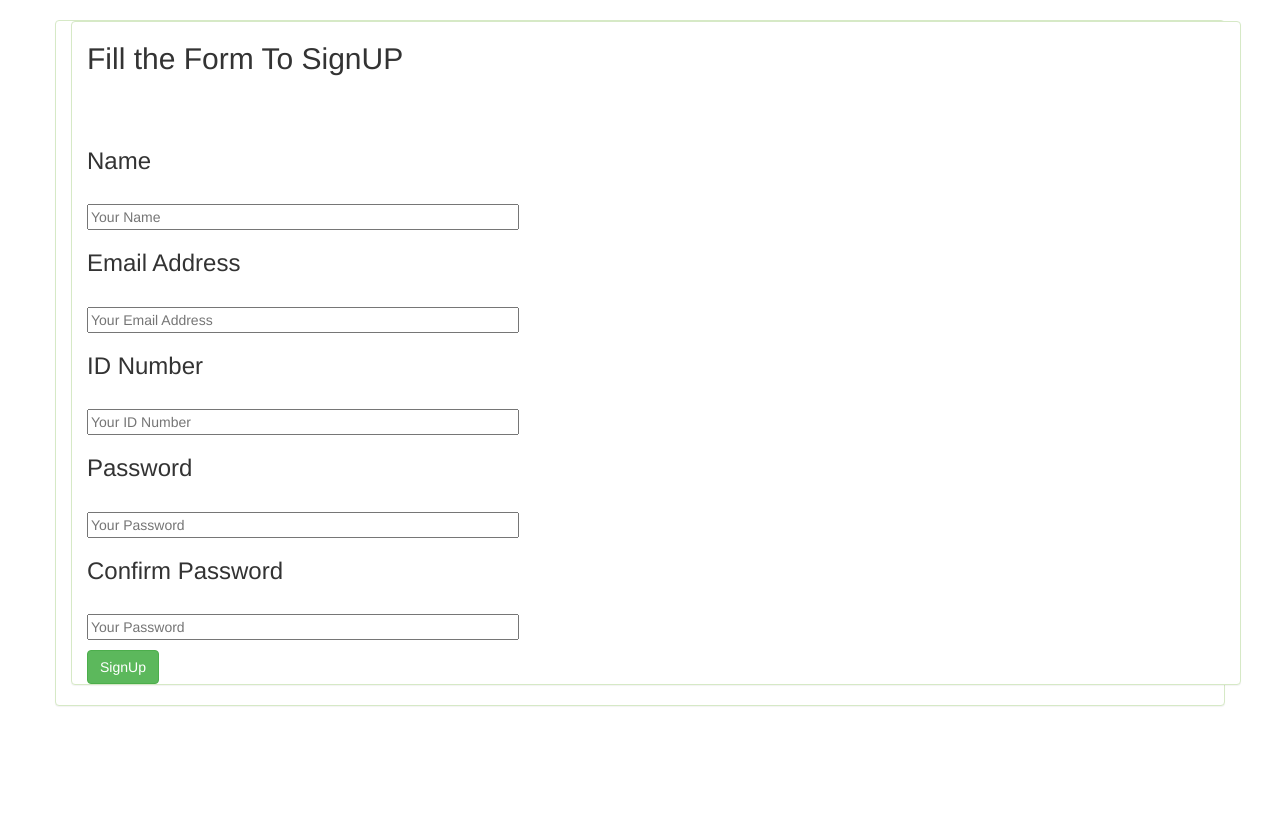
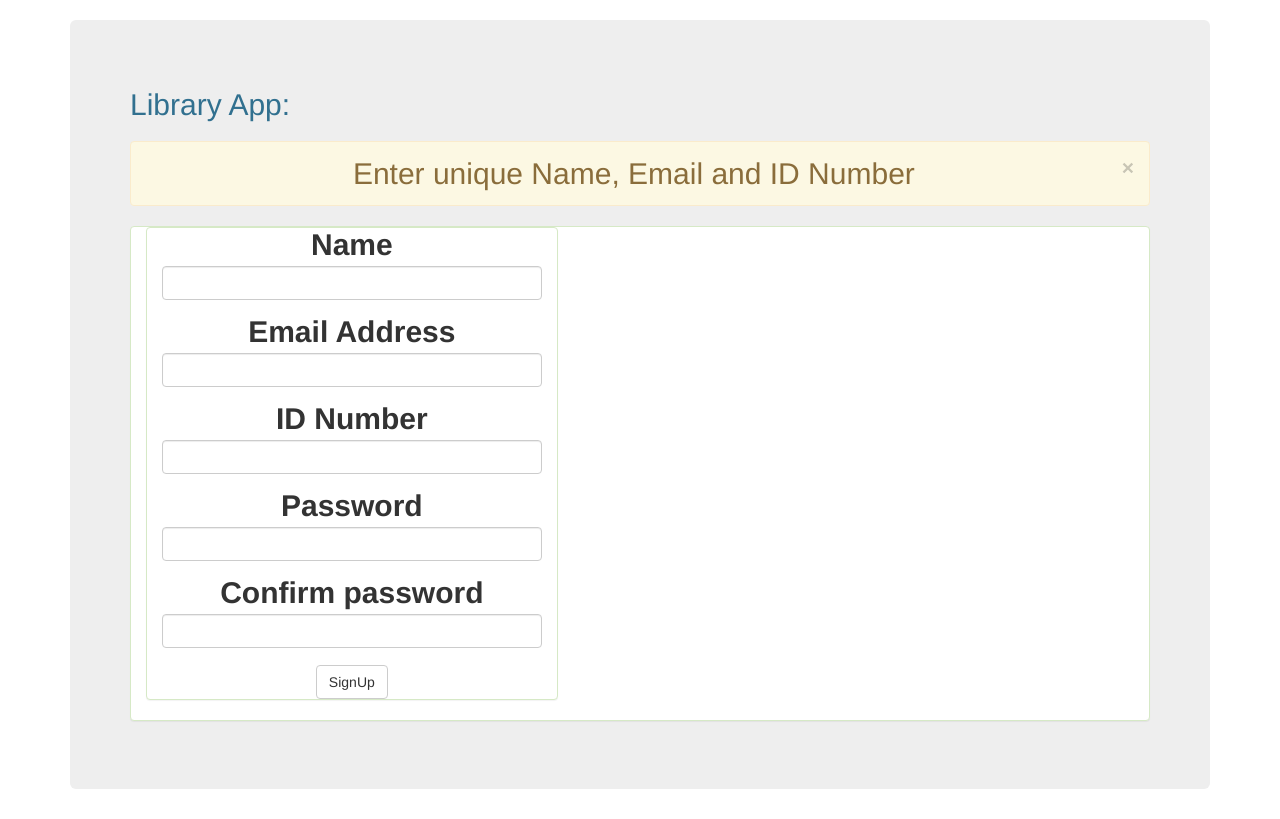
Before and after one commit to Antoh1/Library_app, a Flask app: page /signup in a window 1280 px wide. Shown: the part 50-869 px from the top of the page. Before the commit the page ends 756 px from the top, so only its background shows below. Run offline with Flask 2, Linux system fonts and the light colour scheme; parts of the project's set-up code (start-up, migrations or seed data) failed here and were passed over; some libraries are stand-ins or nearby versions.

Commit message:
Updates signup template to intergrate flask bootstrap

```diff
--- a/app/templates/signup.html
+++ b/app/templates/signup.html
@@ -1,24 +1,10 @@
 
 {% extends "base.html" %}
-
-{% block content %}
+{% block title %}Library_app | SignUp Page{% endblock %}
+{% block page_content %}
 <div class="container panel panel-success margin-top">
-<form method="POST" action="" accept-charset="UTF-8" role="form">
-      {{ form.csrf_token }}
-      <div class="container panel panel-success margin-top">
-        <h2>Fill the Form To SignUP<h2><br>
-        <h3>Name</h3><br>
-        <p>{{ form.name(size=50, placeholder="Your Name") }} </p>
-        <h3>Email Address</h3><br>
-        <p>{{ form.email(size=50, placeholder="Your Email Address") }} </p>
-        <h3>ID Number</h3><br>
-        <p>{{ form.id_no(size=50, placeholder="Your ID Number") }} </p>
-        <h3>Password</h3><br>
-        <p>{{ form.password(size=50, placeholder="Your Password") }} </p>
-        <h3>Confirm Password</h3><br>
-        <p>{{ form.password2(size=50, placeholder="Your Password") }} </p>
-        <button type="submit" class="btn btn-success">SignUp</button>
-      </div>
-    </form>
+    <div align="center" class=" col-md-5 container panel panel-success margin-top">
+        	{{ wtf.quick_form(form) }}
+    </div>
   </div>
 {% endblock %}
```
